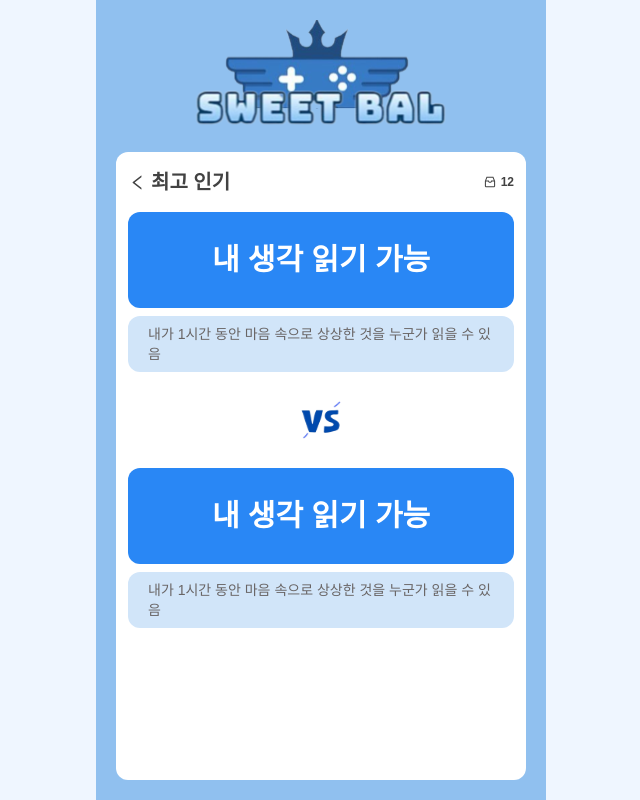
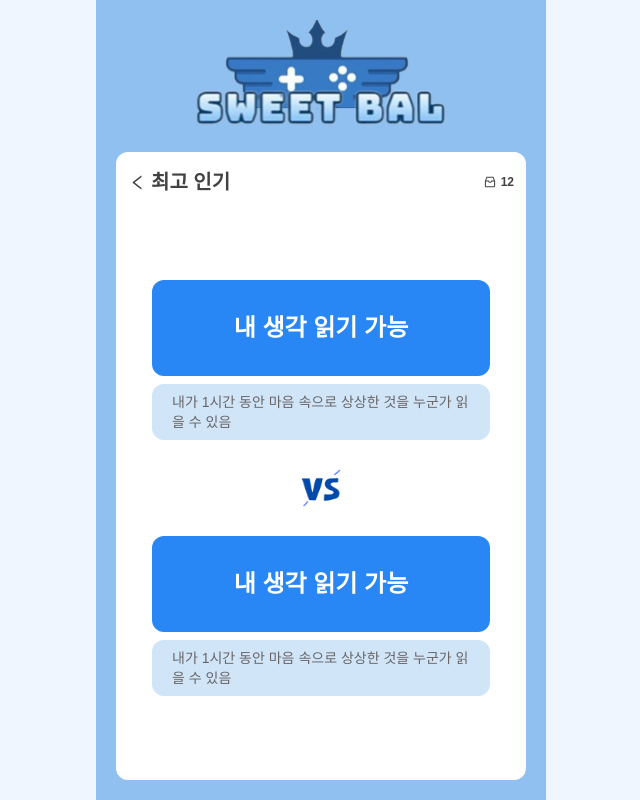
Before and after one commit to KimDongGyun23/SweetBalance_Next.js, a Next.js app: page /balance/1 in a window 1280 px wide. Shown: the whole page, without its empty margins (319-959 px from the left). Built offline with nearby package versions, Linux system fonts and the light colour scheme; a web font is replaced by a local one.

Commit message:
CHORE : 밸런스 게임 UI 스타일 변경

```diff
--- a/src/app/balance/[id]/components/BalanceSelectItem.tsx
+++ b/src/app/balance/[id]/components/BalanceSelectItem.tsx
@@ -2,7 +2,7 @@ const BalanceSelectItem = () => {
   return (
     <div>
       <div className="flexCenter mb-2 min-h-24 rounded-xl bg-blue-400 px-5">
-        <p className="text-center text-3xl font-bold text-white">내 생각 읽기 가능</p>
+        <p className="text-center text-2xl font-bold text-white">내 생각 읽기 가능</p>
       </div>
       <div className="flexCenter min-h-11 rounded-xl bg-blue-100 px-5 py-2">
         <p className="text-sm text-gray-100">
--- a/src/app/balance/[id]/layout.tsx
+++ b/src/app/balance/[id]/layout.tsx
@@ -6,9 +6,9 @@ export default function ListLayout({
   children: React.ReactNode;
 }>) {
   return (
-    <div className={`min-h-content rounded-xl bg-white px-3 py-4`}>
+    <div className={`flexColumn min-h-content rounded-xl bg-white px-3 py-4`}>
       <SubHeader icon>최고 인기</SubHeader>
-      {children}
+      <div className="flexCenter flex-1">{children}</div>
     </div>
   );
 }
--- a/src/app/balance/[id]/page.tsx
+++ b/src/app/balance/[id]/page.tsx
@@ -3,7 +3,7 @@ import BalanceSelectItem from './components/BalanceSelectItem';
 
 const Balance = () => {
   return (
-    <div>
+    <div className="px-6">
       <BalanceSelectItem />
       <div className="w-15 relative h-24">
         <Image src="/svgs/verse.svg" alt="vs" layout="fill" />
```
